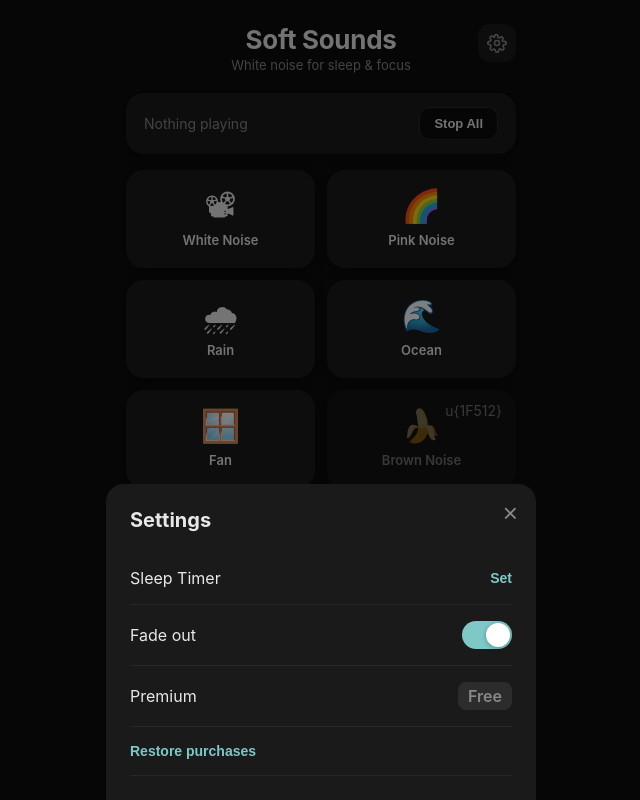
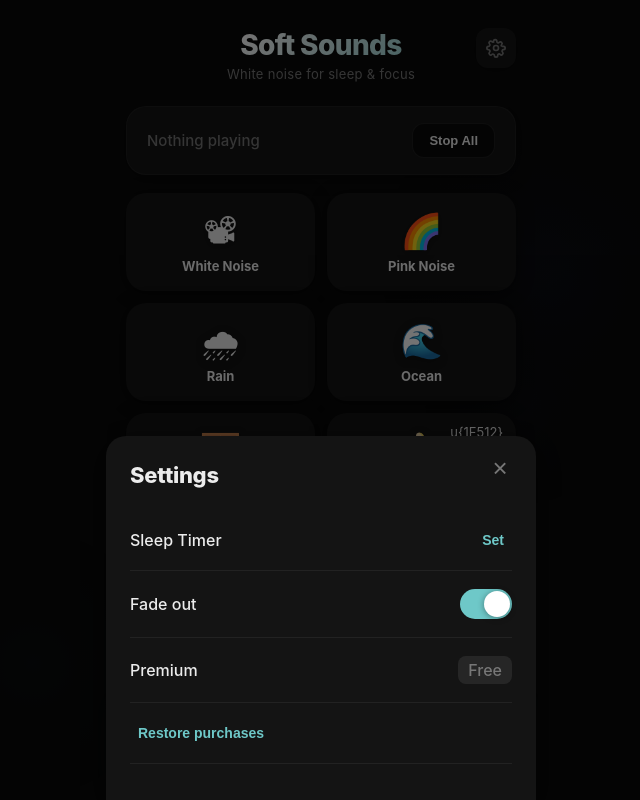
Before and after one commit to bskthefirst/softsounds, a website: page www/index.html in a window 1280 px wide. Both pictures are taken after a click on the button "Settings". Shown: the whole page, without its empty margins (319-959 px from the left). Drawn offline with Linux system fonts and the light colour scheme.

Commit message:
v1.1: audit fixes + design overhaul
- Fix audioCtx null crash in fadeOutAll
- Fix timer preset UI (pre-select default)
- Fix timer progress smooth transition
- Fix custom timer float input (floor to int)
- Add Page Visibility API (pause-aware)
- Add Canvas ambient visualizer (glowing blobs)
- Add WAAPI spring animations for modals + tiles
- Add active glow on now-playing bar
- Redesign with dark premium polish
- Add staggered tile entrance animations

```diff
--- a/www/app.js
+++ b/www/app.js
@@ -32,8 +32,8 @@ function initAudio() {
   }
 }
 
-function haptic() {
-  if (navigator.vibrate) navigator.vibrate(6);
+function haptic(ms = 6) {
+  if (navigator.vibrate) navigator.vibrate(ms);
 }
 
 function createBuffer(duration, fn) {
@@ -225,7 +225,6 @@ function buildNode(id) {
       filt.connect(gain);
       gain.connect(master);
       src.start();
-      // crackle
       const crackleGain = audioCtx.createGain();
       crackleGain.gain.value = 0;
       const crackle = audioCtx.createBufferSource();
@@ -334,7 +333,6 @@ function toggleSound(id) {
     showUpgrade();
     return;
   }
-
   if (playing.has(id)) {
     stopSound(id);
   } else {
@@ -405,12 +403,12 @@ function setVolume(id, val) {
 
 function renderGrid() {
   const grid = document.getElementById('soundGrid');
-  grid.innerHTML = SOUND_DEFS.map(def => {
+  grid.innerHTML = SOUND_DEFS.map((def, idx) => {
     const isPlaying = playing.has(def.id);
     const locked = !def.free && !isPremium;
     const vol = sounds[def.id]?.vol ?? def.vol ?? 0.3;
     return `
-      <div class="sound-tile ${isPlaying ? 'playing' : ''} ${locked ? 'locked' : ''}" data-id="${def.id}" onclick="toggleSound('${def.id}')">
+      <div class="sound-tile ${isPlaying ? 'playing' : ''} ${locked ? 'locked' : ''}" data-id="${def.id}" onclick="toggleSound('${def.id}')" style="animation-delay:${idx * 0.04}s">
         <div class="sound-icon">${def.icon}</div>
         <div class="sound-name">${def.name}</div>
         ${isPlaying ? `<input type="range" class="sound-volume" min="0.05" max="1" step="0.01" value="${vol}"
@@ -423,17 +421,20 @@ function renderGrid() {
 function updateNowPlaying() {
   const label = document.getElementById('npLabel');
   const dots = document.getElementById('npDots');
+  const np = document.getElementById('nowPlaying');
   if (!playing.size) {
     label.textContent = 'Nothing playing';
     dots.innerHTML = '';
+    np.classList.remove('active');
   } else {
     const names = [...playing].map(id => SOUND_DEFS.find(s => s.id === id).name);
     label.textContent = names.join(' + ');
     dots.innerHTML = '<div class="np-dot"></div><div class="np-dot"></div><div class="np-dot"></div>';
+    np.classList.add('active');
   }
 }
 
-// Timer
+// ===== Timer =====
 let selectedPresetMin = 30;
 
 function openTimer() {
@@ -441,11 +442,16 @@ function openTimer() {
     showUpgrade();
     return;
   }
-  document.getElementById('timerModal').classList.add('open');
+  document.querySelectorAll('.timer-presets button').forEach(b => {
+    b.classList.toggle('selected', parseInt(b.dataset.min) === selectedPresetMin);
+  });
+  document.getElementById('customMin').value = selectedPresetMin;
+  springOpen(document.getElementById('timerModal'));
 }
 
 function startTimer(minutes) {
   clearTimer();
+  minutes = Math.max(1, Math.min(480, Math.floor(minutes)));
   timerTotalMs = minutes * 60000;
   timerEnd = Date.now() + timerTotalMs;
   document.getElementById('timerBar').classList.add('active');
@@ -483,6 +489,7 @@ function fadeOutAll() {
     stopAll();
     return;
   }
+  if (!audioCtx) { stopAll(); return; }
   const now = audioCtx.currentTime;
   Object.values(sounds).forEach(node => {
     node.master.gain.setValueAtTime(node.master.gain.value, now);
@@ -491,7 +498,7 @@ function fadeOutAll() {
   setTimeout(() => stopAll(), 8500);
 }
 
-// Premium
+// ===== Premium =====
 function loadPremium() {
   try {
     isPremium = localStorage.getItem('softsounds_premium') === 'true';
@@ -526,7 +533,7 @@ function restorePurchases() {
   alert('In production, this restores your previous purchases from the App Store.');
 }
 
-// Settings
+// ===== Settings =====
 function loadSettings() {
   try {
     fadeEnabled = localStorage.getItem('softsounds_fade') !== 'false';
@@ -534,10 +541,68 @@ function loadSettings() {
   document.getElementById('fadeToggle').checked = fadeEnabled;
 }
 
-// Event wiring
+function springOpen(el) {
+  el.classList.add('open');
+  const content = el.querySelector('.modal-content');
+  if (content) {
+    content.animate([
+      { transform: 'translateY(40px) scale(0.96)', opacity: 0 },
+      { transform: 'translateY(0) scale(1)', opacity: 1 }
+    ], { duration: 450, easing: 'cubic-bezier(0.34, 1.56, 0.64, 1)' });
+  }
+}
+
+// ===== Ambient Canvas =====
+function initAmbient() {
+  const canvas = document.getElementById('ambient');
+  if (!canvas) return;
+  const ctx = canvas.getContext('2d');
+  let w, h, blobs = [];
+  function resize() {
+    w = canvas.width = window.innerWidth;
+    h = canvas.height = window.innerHeight;
+  }
+  resize();
+  window.addEventListener('resize', resize);
+  for (let i = 0; i < 5; i++) {
+    blobs.push({
+      x: Math.random() * w, y: Math.random() * h,
+      r: 80 + Math.random() * 150,
+      vx: (Math.random() - 0.5) * 0.2,
+      vy: (Math.random() - 0.5) * 0.2,
+      color: `hsla(${160 + Math.random() * 80}, 55%, 45%, 0.06)`
+    });
+  }
+  function draw() {
+    ctx.clearRect(0, 0, w, h);
+    blobs.forEach(b => {
+      b.x += b.vx; b.y += b.vy;
+      if (b.x < -b.r) b.x = w + b.r;
+      if (b.x > w + b.r) b.x = -b.r;
+      if (b.y < -b.r) b.y = h + b.r;
+      if (b.y > h + b.r) b.y = -b.r;
+      const g = ctx.createRadialGradient(b.x, b.y, 0, b.x, b.y, b.r);
+      g.addColorStop(0, b.color);
+      g.addColorStop(1, 'transparent');
+      ctx.fillStyle = g;
+      ctx.fillRect(b.x - b.r, b.y - b.r, b.r * 2, b.r * 2);
+    });
+    requestAnimationFrame(draw);
+  }
+  draw();
+}
+
+// ===== Page Visibility =====
+document.addEventListener('visibilitychange', () => {
+  if (document.hidden && playing.size) {
+    // Optionally fade slightly when backgrounded — kept subtle
+  }
+});
+
+// ===== Events =====
 document.getElementById('stopAll').onclick = () => { haptic(); stopAll(); };
 document.getElementById('upgradeBtn').onclick = showUpgrade;
-document.getElementById('settingsBtn').onclick = () => document.getElementById('settingsModal').classList.add('open');
+document.getElementById('settingsBtn').onclick = () => springOpen(document.getElementById('settingsModal'));
 document.getElementById('closeSettings').onclick = () => document.getElementById('settingsModal').classList.remove('open');
 document.getElementById('closeTimer').onclick = () => document.getElementById('timerModal').classList.remove('open');
 document.getElementById('setTimerBtn').onclick = openTimer;
@@ -552,7 +617,6 @@ document.getElementById('fadeToggle').onchange = (e) => {
   localStorage.setItem('softsounds_fade', fadeEnabled);
 };
 
-// Timer presets
 document.querySelectorAll('.timer-presets button').forEach(btn => {
   btn.onclick = () => {
     document.querySelectorAll('.timer-presets button').forEach(b => b.classList.remove('selected'));
@@ -566,7 +630,8 @@ document.querySelectorAll('.modal-backdrop').forEach(el => {
   el.onclick = () => el.closest('.modal').classList.remove('open');
 });
 
-// Init
+// ===== Init =====
 loadPremium();
 loadSettings();
 renderGrid();
+initAmbient();
--- a/www/index.html
+++ b/www/index.html
@@ -10,11 +10,12 @@
 <link rel="stylesheet" href="style.css">
 </head>
 <body>
+<canvas id="ambient" class="ambient-canvas"></canvas>
 <div class="app">
   <header>
     <h1>Soft Sounds</h1>
-    <p class="sub">White noise for sleep & focus</p>
-    <button class="settings-btn" id="settingsBtn">
+    <p class="sub">White noise for sleep &amp; focus</p>
+    <button class="settings-btn" id="settingsBtn" aria-label="Settings">
       <svg viewBox="0 0 24 24" width="20" height="20" stroke="currentColor" stroke-width="2" fill="none"><circle cx="12" cy="12" r="3"/><path d="M19.4 15a1.65 1.65 0 0 0 .33 1.82l.06.06a2 2 0 0 1-2.83 2.83l-.06-.06a1.65 1.65 0 0 0-1.82-.33 1.65 1.65 0 0 0-1 1.51V21a2 2 0 0 1-4 0v-.09A1.65 1.65 0 0 0 9 19.4a1.65 1.65 0 0 0-1.82.33l-.06.06a2 2 0 0 1-2.83-2.83l.06-.06a1.65 1.65 0 0 0 .33-1.82 1.65 1.65 0 0 0-1.51-1H3a2 2 0 0 1 0-4h.09A1.65 1.65 0 0 0 4.6 9a1.65 1.65 0 0 0-.33-1.82l-.06-.06a2 2 0 0 1 2.83-2.83l.06.06a1.65 1.65 0 0 0 1.82.33h.09A1.65 1.65 0 0 0 9 4.6V4a2 2 0 0 1 4 0v.09a1.65 1.65 0 0 0 1 1.51 1.65 1.65 0 0 0 1.82-.33l.06-.06a2 2 0 0 1 2.83 2.83l-.06.06a1.65 1.65 0 0 0-.33 1.82V9a1.65 1.65 0 0 0 1.51 1H21a2 2 0 0 1 0 4h-.09a1.65 1.65 0 0 0-1.51 1z"/></svg>
     </button>
   </header>
@@ -29,7 +30,7 @@
 
   <div class="timer-bar" id="timerBar">
     <div class="timer-display" id="timerDisplay"></div>
-    <div class="timer-progress" id="timerProgress"></div>
+    <div class="timer-progress-wrap"><div class="timer-progress" id="timerProgress"></div></div>
   </div>
 
   <div class="sound-grid" id="soundGrid"></div>
@@ -37,7 +38,7 @@
   <div class="upgrade-banner" id="upgradeBanner">
     <div>
       <strong>Soft Sounds Pro</strong>
-      <p>Unlock all 12 sounds, unlimited mixing & custom timer</p>
+      <p>Unlock all 12 sounds, unlimited mixing &amp; custom timer</p>
     </div>
     <button class="upgrade-btn" id="upgradeBtn">$3.99</button>
   </div>
@@ -57,7 +58,7 @@
     </div>
     <div class="custom-timer" id="customTimerWrap">
       <label>Custom (minutes)</label>
-      <input type="number" id="customMin" min="1" max="480" value="45">
+      <input type="number" id="customMin" min="1" max="480" value="30" enterkeyhint="done">
     </div>
     <button class="btn-primary" id="startTimer">Start Timer</button>
     <button class="btn-secondary" id="cancelTimer">Cancel</button>
--- a/www/style.css
+++ b/www/style.css
@@ -1,13 +1,17 @@
+/* ===== Design Tokens ===== */
 :root {
-  --bg: #0d0d0d;
-  --surface: #1a1a1a;
-  --surface-hover: #252525;
-  --text: #e8e8e8;
-  --text-dim: #888;
-  --accent: #7ec8c8;
-  --accent-dim: #4a9090;
-  --shadow: 0 2px 12px rgba(0,0,0,0.4);
-  --radius: 18px;
+  --bg: #0a0a0a;
+  --surface: #141414;
+  --surface-hover: #1e1e1e;
+  --text: #ececec;
+  --text-dim: #777;
+  --accent: #6ec8c8;
+  --accent-dim: #3a8080;
+  --accent-glow: rgba(110,200,200,0.15);
+  --shadow: 0 2px 16px rgba(0,0,0,0.5);
+  --shadow-lg: 0 8px 32px rgba(0,0,0,0.6);
+  --radius: 20px;
+  --spring: cubic-bezier(0.34, 1.56, 0.64, 1);
 }
 
 *{margin:0;padding:0;box-sizing:border-box;-webkit-tap-highlight-color:transparent}
@@ -21,30 +25,43 @@ html,body {
   -webkit-font-smoothing:antialiased;
 }
 
+.ambient-canvas {
+  position:fixed;
+  inset:0;
+  pointer-events:none;
+  z-index:0;
+  opacity:0.5;
+}
+
 .app {
   max-width:430px;
   margin:0 auto;
   min-height:100vh;
-  padding:24px 20px 120px;
+  padding:28px 20px 130px;
   position:relative;
+  z-index:1;
 }
 
 header {
   text-align:center;
-  margin-bottom:20px;
+  margin-bottom:24px;
   position:relative;
 }
 
 header h1 {
-  font-size:26px;
-  font-weight:700;
-  letter-spacing:-0.3px;
+  font-size:28px;
+  font-weight:800;
+  letter-spacing:-0.6px;
+  background: linear-gradient(135deg, #fff 30%, var(--accent) 100%);
+  -webkit-background-clip: text;
+  -webkit-text-fill-color: transparent;
 }
 
 header .sub {
   font-size:13px;
   color:var(--text-dim);
-  margin-top:2px;
+  margin-top:4px;
+  letter-spacing:0.3px;
 }
 
 .settings-btn {
@@ -53,47 +70,53 @@ header .sub {
   right:0;
   background:var(--surface);
   border:none;
-  width:38px;
-  height:38px;
+  width:40px;
+  height:40px;
   border-radius:12px;
   display:flex;
   align-items:center;
   justify-content:center;
   color:var(--text-dim);
   cursor:pointer;
-  transition:all .15s;
+  transition:all .2s var(--spring);
+  box-shadow:var(--shadow);
 }
 
-.settings-btn:active {
-  transform:scale(0.92);
-  background:var(--surface-hover);
-}
+.settings-btn:active { transform:scale(0.88); background:var(--surface-hover); }
 
 .now-playing {
   background:var(--surface);
   border-radius:var(--radius);
-  padding:14px 18px;
+  padding:16px 20px;
   display:flex;
   align-items:center;
   justify-content:space-between;
-  margin-bottom:16px;
+  margin-bottom:18px;
   box-shadow:var(--shadow);
+  border:1px solid rgba(255,255,255,0.04);
+  transition:box-shadow 0.3s;
+}
+
+.now-playing.active {
+  box-shadow:0 4px 24px var(--accent-glow), var(--shadow);
+  border-color:rgba(110,200,200,0.1);
 }
 
 .np-text {
   display:flex;
   align-items:center;
-  gap:10px;
+  gap:12px;
 }
 
 .np-text span {
-  font-size:14px;
+  font-size:15px;
   color:var(--text-dim);
+  font-weight:500;
 }
 
 .np-dots {
   display:flex;
-  gap:3px;
+  gap:4px;
 }
 
 .np-dot {
@@ -101,62 +124,62 @@ header .sub {
   height:5px;
   border-radius:50%;
   background:var(--accent);
-  animation:dotPulse 1.2s ease infinite;
+  animation:dotPulse 1.4s ease infinite;
 }
 
-.np-dot:nth-child(2){animation-delay:.2s}
-.np-dot:nth-child(3){animation-delay:.4s}
+.np-dot:nth-child(2){animation-delay:.25s}
+.np-dot:nth-child(3){animation-delay:.5s}
 
 @keyframes dotPulse {
-  0%,100%{opacity:.3;transform:scale(1)}
-  50%{opacity:1;transform:scale(1.3)}
+  0%,100%{opacity:.25;transform:scale(1)}
+  50%{opacity:1;transform:scale(1.4)}
 }
 
 .stop-all {
   background:var(--bg);
-  border:1px solid rgba(255,255,255,.1);
+  border:1.5px solid rgba(255,255,255,.08);
   color:var(--text);
-  padding:8px 14px;
-  border-radius:10px;
+  padding:9px 16px;
+  border-radius:12px;
   font-size:13px;
-  font-weight:600;
+  font-weight:700;
   cursor:pointer;
   transition:all .15s;
 }
 
-.stop-all:active {
-  background:var(--surface-hover);
-}
+.stop-all:active { transform:scale(0.93); background:var(--surface-hover); }
 
 .timer-bar {
-  height:3px;
-  background:rgba(255,255,255,.06);
-  border-radius:2px;
-  margin-bottom:16px;
+  margin-bottom:18px;
   position:relative;
-  overflow:hidden;
   display:none;
 }
 
-.timer-bar.active {
-  display:block;
+.timer-bar.active { display:block; }
+
+.timer-display {
+  text-align:right;
+  font-size:13px;
+  color:var(--accent);
+  font-weight:700;
+  margin-bottom:6px;
+  letter-spacing:0.5px;
+}
+
+.timer-progress-wrap {
+  height:4px;
+  background:rgba(255,255,255,.06);
+  border-radius:4px;
+  overflow:hidden;
 }
 
 .timer-progress {
   height:100%;
-  background:var(--accent);
-  border-radius:2px;
+  background:linear-gradient(90deg, var(--accent-dim), var(--accent));
+  border-radius:4px;
+  width:100%;
   transition:width 1s linear;
-  width:100%;
-}
-
-.timer-display {
-  position:absolute;
-  top:-20px;
-  right:0;
-  font-size:12px;
-  color:var(--accent);
-  font-weight:600;
+  box-shadow:0 0 12px var(--accent-glow);
 }
 
 .sound-grid {
@@ -168,77 +191,93 @@ header .sub {
 .sound-tile {
   background:var(--surface);
   border-radius:var(--radius);
-  padding:18px 16px;
+  padding:20px 16px 16px;
   display:flex;
   flex-direction:column;
   align-items:center;
   gap:10px;
   cursor:pointer;
-  transition:all .2s;
-  border:2px solid transparent;
+  transition:all .25s var(--spring);
+  border:1.5px solid transparent;
   position:relative;
   box-shadow:var(--shadow);
+  opacity:0;
+  animation:tileEnter .5s var(--spring) forwards;
 }
 
-.sound-tile:active {
-  transform:scale(0.97);
+@keyframes tileEnter {
+  from { opacity:0; transform:translateY(12px) scale(0.96); }
+  to { opacity:1; transform:translateY(0) scale(1); }
 }
+
+.sound-tile:nth-child(1){animation-delay:.02s}
+.sound-tile:nth-child(2){animation-delay:.06s}
+.sound-tile:nth-child(3){animation-delay:.10s}
+.sound-tile:nth-child(4){animation-delay:.14s}
+.sound-tile:nth-child(5){animation-delay:.18s}
+.sound-tile:nth-child(6){animation-delay:.22s}
+.sound-tile:nth-child(7){animation-delay:.26s}
+.sound-tile:nth-child(8){animation-delay:.30s}
+.sound-tile:nth-child(9){animation-delay:.34s}
+.sound-tile:nth-child(10){animation-delay:.38s}
+.sound-tile:nth-child(11){animation-delay:.42s}
+.sound-tile:nth-child(12){animation-delay:.46s}
+
+.sound-tile:active { transform:scale(0.96); }
 
 .sound-tile.playing {
   border-color:var(--accent);
   background:var(--surface-hover);
+  box-shadow:0 0 20px var(--accent-glow), var(--shadow);
 }
 
-.sound-tile.locked {
-  opacity:.45;
-}
+.sound-tile.locked { opacity:.4; }
 
 .sound-tile.locked::after {
   content:'\u{1F512}';
   position:absolute;
   top:10px;
   right:12px;
-  font-size:14px;
+  font-size:13px;
 }
 
 .sound-icon {
-  font-size:32px;
+  font-size:34px;
   line-height:1;
+  filter:drop-shadow(0 2px 4px rgba(0,0,0,0.3));
 }
 
 .sound-name {
   font-size:13px;
-  font-weight:600;
+  font-weight:700;
   color:var(--text);
 }
 
 .sound-volume {
   width:100%;
-  margin-top:4px;
+  margin-top:6px;
   display:none;
-}
-
-.sound-tile.playing .sound-volume {
-  display:block;
-}
-
-input[type=range] {
   -webkit-appearance:none;
-  width:100%;
   height:4px;
   border-radius:2px;
-  background:rgba(255,255,255,.1);
+  background:rgba(255,255,255,.08);
   outline:none;
 }
 
+.sound-tile.playing .sound-volume { display:block; }
+
 input[type=range]::-webkit-slider-thumb {
   -webkit-appearance:none;
-  width:14px;
-  height:14px;
+  width:16px;
+  height:16px;
   border-radius:50%;
   background:var(--accent);
   cursor:pointer;
+  box-shadow:0 0 8px var(--accent-glow);
+  transition:transform .15s;
 }
+
+input[type=range]::-webkit-slider-thumb:active { transform:scale(1.2); }
 
 .upgrade-banner {
   position:fixed;
@@ -249,46 +288,50 @@ input[type=range]::-webkit-slider-thumb {
   max-width:390px;
   background:linear-gradient(135deg, var(--accent-dim), var(--accent));
   border-radius:var(--radius);
-  padding:16px 18px;
+  padding:18px 20px;
   display:flex;
   align-items:center;
   justify-content:space-between;
-  gap:12px;
-  box-shadow:0 4px 24px rgba(126,200,200,.2);
+  gap:14px;
+  box-shadow:0 8px 32px rgba(110,200,200,.18);
   z-index:10;
+  transition:transform .4s var(--spring), opacity .3s;
+}
+
+.upgrade-banner.hidden {
+  transform:translateX(-50%) translateY(120%);
+  opacity:0;
+  pointer-events:none;
 }
 
 .upgrade-banner strong {
   font-size:15px;
-  color:#0d0d0d;
+  color:#0a0a0a;
+  font-weight:800;
 }
 
 .upgrade-banner p {
   font-size:12px;
-  color:rgba(0,0,0,.7);
+  color:rgba(0,0,0,.75);
   margin-top:2px;
+  font-weight:500;
 }
 
 .upgrade-btn {
-  background:#0d0d0d;
+  background:#0a0a0a;
   color:var(--accent);
   border:none;
-  padding:10px 18px;
-  border-radius:12px;
+  padding:11px 20px;
+  border-radius:14px;
   font-size:14px;
-  font-weight:700;
+  font-weight:800;
   cursor:pointer;
   white-space:nowrap;
   transition:transform .15s;
+  box-shadow:0 2px 12px rgba(0,0,0,0.3);
 }
 
-.upgrade-btn:active {
-  transform:scale(0.95);
-}
-
-.upgrade-banner.hidden {
-  display:none;
-}
+.upgrade-btn:active { transform:scale(0.93); }
 
 /* Modal */
 .modal {
@@ -300,40 +343,37 @@ input[type=range]::-webkit-slider-thumb {
   z-index:100;
 }
 
-.modal.open {
-  display:flex;
-}
+.modal.open { display:flex; }
 
 .modal-backdrop {
   position:absolute;
   inset:0;
-  background:rgba(0,0,0,.5);
+  background:rgba(0,0,0,.55);
   opacity:0;
-  transition:opacity .3s;
+  transition:opacity .35s ease;
 }
 
-.modal.open .modal-backdrop {
-  opacity:1;
-}
+.modal.open .modal-backdrop { opacity:1; }
 
 .modal-content {
   background:var(--surface);
   border-radius:var(--radius) var(--radius) 0 0;
-  padding:24px;
+  padding:26px 24px 36px;
   width:100%;
   max-width:430px;
   position:relative;
   transform:translateY(100%);
-  transition:transform .35s cubic-bezier(.4,0,.2,1);
+  transition:transform .45s var(--spring);
+  box-shadow:var(--shadow-lg);
 }
 
-.modal.open .modal-content {
-  transform:translateY(0);
-}
+.modal.open .modal-content { transform:translateY(0); }
 
 .modal-content h2 {
-  font-size:20px;
-  margin-bottom:20px;
+  font-size:22px;
+  font-weight:800;
+  margin-bottom:22px;
+  letter-spacing:-0.3px;
 }
 
 .close-btn {
@@ -345,75 +385,87 @@ input[type=range]::-webkit-slider-thumb {
   font-size:26px;
   color:var(--text-dim);
   cursor:pointer;
+  width:36px;
+  height:36px;
+  border-radius:50%;
+  display:flex;
+  align-items:center;
+  justify-content:center;
+  transition:background .15s;
 }
+
+.close-btn:active { background:rgba(255,255,255,0.06); }
 
 .timer-presets {
   display:grid;
   grid-template-columns:repeat(4,1fr);
   gap:10px;
-  margin-bottom:16px;
+  margin-bottom:18px;
 }
 
 .timer-presets button {
   background:var(--bg);
   border:1.5px solid rgba(255,255,255,.08);
   color:var(--text);
-  padding:12px;
-  border-radius:12px;
+  padding:14px 4px;
+  border-radius:14px;
   font-size:14px;
-  font-weight:600;
+  font-weight:700;
   cursor:pointer;
-  transition:all .15s;
+  transition:all .2s var(--spring);
 }
 
 .timer-presets button.selected {
   border-color:var(--accent);
-  background:rgba(126,200,200,.1);
+  background:rgba(110,200,200,.08);
+  box-shadow:0 0 12px var(--accent-glow);
 }
 
-.timer-presets button:active {
-  transform:scale(0.95);
-}
+.timer-presets button:active { transform:scale(0.94); }
 
-.custom-timer {
-  margin-bottom:20px;
-}
+.custom-timer { margin-bottom:22px; }
 
 .custom-timer label {
   display:block;
-  font-size:12px;
+  font-size:11px;
   color:var(--text-dim);
   text-transform:uppercase;
-  letter-spacing:.5px;
+  letter-spacing:.8px;
   margin-bottom:8px;
+  font-weight:700;
 }
 
 .custom-timer input {
   width:100%;
-  padding:12px 14px;
+  padding:14px 16px;
   border:1.5px solid rgba(255,255,255,.1);
-  border-radius:12px;
-  font-size:16px;
+  border-radius:14px;
+  font-size:17px;
   background:var(--bg);
   color:var(--text);
   outline:none;
+  font-weight:600;
+  transition:border-color .2s;
 }
+
+.custom-timer input:focus { border-color:var(--accent); }
 
 .btn-primary, .btn-secondary {
   width:100%;
-  padding:14px;
-  border-radius:12px;
+  padding:16px;
+  border-radius:14px;
   font-size:16px;
-  font-weight:600;
+  font-weight:700;
   border:none;
   cursor:pointer;
   margin-bottom:10px;
-  transition:opacity .15s;
+  transition:all .15s;
 }
 
 .btn-primary {
   background:var(--accent);
-  color:#0d0d0d;
+  color:#0a0a0a;
+  box-shadow:0 4px 16px rgba(110,200,200,.2);
 }
 
 .btn-secondary {
@@ -421,21 +473,20 @@ input[type=range]::-webkit-slider-thumb {
   color:var(--text);
 }
 
-.btn-primary:active, .btn-secondary:active {
-  opacity:.8;
-}
+.btn-primary:active, .btn-secondary:active { transform:scale(0.97); opacity:.85; }
 
 /* Settings */
 .setting-row {
   display:flex;
   justify-content:space-between;
   align-items:center;
-  padding:16px 0;
+  padding:18px 0;
   border-bottom:1px solid rgba(255,255,255,.06);
 }
 
 .setting-row span {
   font-size:16px;
+  font-weight:500;
 }
 
 .text-btn {
@@ -443,28 +494,33 @@ input[type=range]::-webkit-slider-thumb {
   border:none;
   color:var(--accent);
   font-size:14px;
-  font-weight:600;
+  font-weight:700;
   cursor:pointer;
+  padding:4px 8px;
+  border-radius:8px;
+  transition:background .15s;
 }
+
+.text-btn:active { background:rgba(110,200,200,.08); }
 
 .badge {
   background:rgba(255,255,255,.08);
   padding:4px 10px;
   border-radius:8px;
   font-size:12px;
-  font-weight:600;
+  font-weight:700;
   color:var(--text-dim);
 }
 
 .badge.pro {
   background:var(--accent);
-  color:#0d0d0d;
+  color:#0a0a0a;
 }
 
 .toggle {
   position:relative;
-  width:50px;
-  height:28px;
+  width:52px;
+  height:30px;
   cursor:pointer;
 }
 
@@ -477,22 +533,22 @@ input[type=range]::-webkit-slider-thumb {
 .toggle-slider {
   position:absolute;
   inset:0;
-  background:rgba(255,255,255,.15);
-  border-radius:28px;
-  transition:background .25s;
+  background:rgba(255,255,255,.12);
+  border-radius:30px;
+  transition:background .3s;
 }
 
 .toggle-slider::after {
   content:'';
   position:absolute;
-  width:24px;
-  height:24px;
+  width:26px;
+  height:26px;
   background:#fff;
   border-radius:50%;
   top:2px;
   left:2px;
-  transition:transform .25s;
-  box-shadow:0 1px 4px rgba(0,0,0,.3);
+  transition:transform .3s var(--spring);
+  box-shadow:0 1px 6px rgba(0,0,0,.4);
 }
 
 .toggle input:checked + .toggle-slider {
@@ -503,9 +559,6 @@ input[type=range]::-webkit-slider-thumb {
   transform:translateX(22px);
 }
 
-/* Safe area */
 @supports (padding-top:env(safe-area-inset-top)) {
-  .app {
-    padding-top:calc(24px + env(safe-area-inset-top));
-  }
+  .app { padding-top:calc(28px + env(safe-area-inset-top)); }
 }
```
